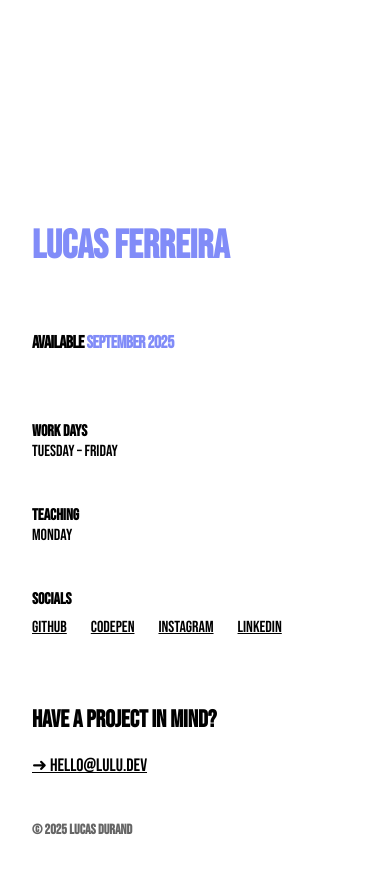
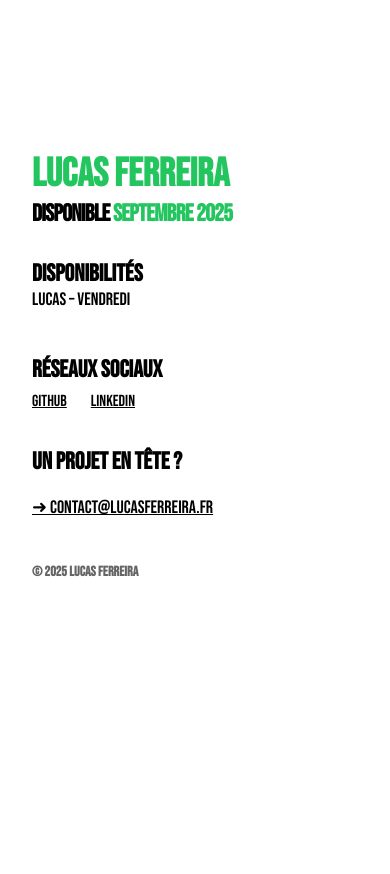
Before and after one commit to LucasFrra/portfolio2025, a Nuxt app: page / in a window 390 px wide. Shown: the part 2880-3754 px from the top of the page. After the commit the page ends 3486 px from the top, so only its background shows below. Built offline with nearby package versions, Linux system fonts and the light colour scheme.

Commit message:
change info footer

```diff
--- a/components/Footer.vue
+++ b/components/Footer.vue
@@ -1,64 +1,56 @@
 <template>
-    <footer class="text-[#000] py-24 px-8 lg:px-20 grid
-                 grid-cols-12 gap-y-16">
-        <!-- HUGE name -->
-         <!-- text en bold -->
-        <h2 class="col-span-12 lg:col-span-7 font-extrabold whitespace-nowrap leading-none text-indigo-400"
-            style="font-size:clamp(2.5rem,6vw,6rem);">
-            LUCAS&nbsp;FERREIRA
-        </h2>
+    <footer class="text-[#000] py-6 px-8 lg:px-20 grid
+                 grid-cols-12 gap-y-8">
+        <div class="col-span-12 flex flex-wrap justify-between items-baseline gap-x-4 gap-y-2">
 
-        <!-- AVAILABILITY -->
-        <p class="col-span-12 lg:col-span-5 lg:self-end lg:text-right
-            font-black uppercase tracking-tight" style="font-size:clamp(1.1rem,2.2vw,2rem);">
-            Available <span class="text-indigo-400">September&nbsp;2025</span>
-        </p>
+            <h2 class="font-extrabold whitespace-nowrap leading-none text-[#22c55e]"
+                style="font-size:clamp(2.5rem,10vw,10rem);">
+                LUCAS&nbsp;FERREIRA
+            </h2>
 
-        <!-- Left info block -->
+            <p class="font-black uppercase tracking-tight leading-none lg:text-right"
+                style="font-size:clamp(1.5rem,2.4vw,2rem);">
+                Disponible <span class="text-[#22c55e]">Septembre 2025</span>
+            </p>
+
+        </div>
+
         <div class="col-span-12 lg:col-span-6 space-y-10">
             <div>
-                <h3 class="font-black uppercase">Work Days</h3>
-                <p class="-mt-1">Tuesday&nbsp;–&nbsp;Friday</p>
+                <h3 class="font-black uppercase text-2xl">Disponibilités</h3>
+                <p class="-mt-1 text-lg">Lucas&nbsp;–&nbsp;Vendredi</p>
             </div>
 
             <div>
-                <h3 class="font-black uppercase">Teaching</h3>
-                <p class="-mt-1">Monday</p>
-            </div>
-
-            <div>
-                <h3 class="font-black uppercase">Socials</h3>
+                <h3 class="font-black uppercase text-2xl">Réseaux sociaux</h3>
                 <ul class="flex gap-6 pt-1">
                     <li v-for="s in socials" :key="s.name">
                         <a :href="s.url" class="underline hover:no-underline" target="_blank" rel="noopener">{{ s.name
-                            }}</a>
+                        }}</a>
                     </li>
                 </ul>
             </div>
         </div>
 
-        <!-- Right contact -->
         <div class="col-span-12 lg:col-span-6 lg:flex lg:flex-col
                 lg:items-end space-y-10">
             <div class="space-y-4">
-                <h3 class="font-black uppercase text-2xl">Have a project in mind?</h3>
-                <a href="mailto:hello@lulu.dev" class="inline-flex items-center gap-2 text-lg underline
+                <h3 class="font-black uppercase text-2xl">Un projet en tête ?</h3>
+                <a href="mailto:contact@lucasferreira.fr" class="inline-flex items-center gap-2 text-lg underline
                   hover:no-underline">
-                    ➜&nbsp;hello@lulu.dev
+                    ➜ contact@lucasferreira.fr
                 </a>
             </div>
 
-            <p class="text-sm font-semibold opacity-60">© 2025 Lucas Durand</p>
+            <p class="text-sm font-semibold opacity-60">© {{ currentYear }} Lucas Ferreira</p>
         </div>
     </footer>
 </template>
 
 <script setup lang="ts">
-// Fake socials – replace w/ yours
+const currentYear = new Date().getFullYear()
 const socials = [
-    { name: 'GitHub', url: 'https://github.com/yourHandle' },
-    { name: 'Codepen', url: 'https://codepen.io/yourHandle' },
-    { name: 'Instagram', url: 'https://instagram.com/yourHandle' },
-    { name: 'LinkedIn', url: 'https://linkedin.com/in/yourHandle' },
+    { name: 'GitHub', url: 'https://github.com/LucasFrra' },
+    { name: 'LinkedIn', url: 'https://linkedin.com/in/lucas-ferreira0511' },
 ]
 </script>
```
